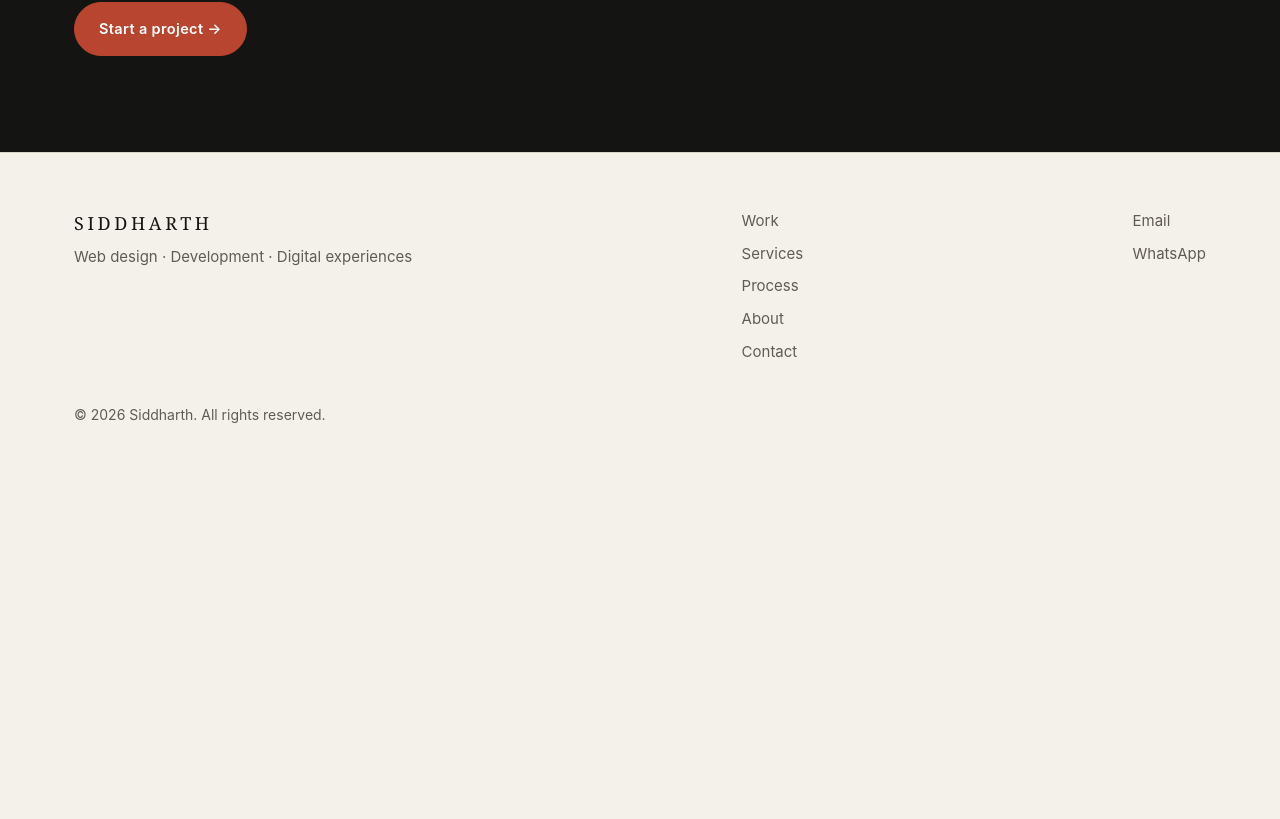
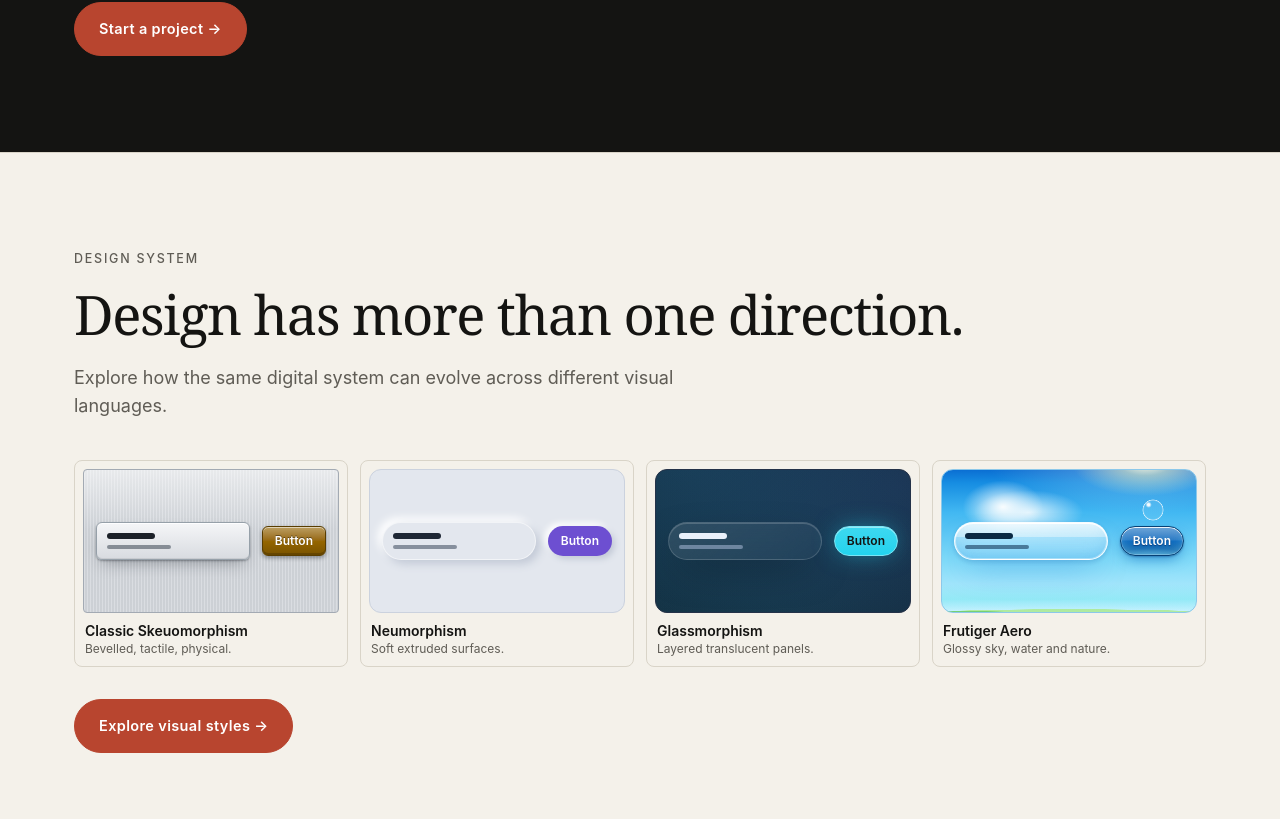
Before and after one commit to Siddharth3188/portfolio-v2, a Next.js app: page /work in a window 1280 px wide. Shown: the part 1821-2640 px from the top of the page. Before the commit the page ends 2302 px from the top, so only its background shows below. Built offline with nearby package versions, Linux system fonts and the light colour scheme.

Commit message:
Modify Work page metadata and include StyleShowcase
Updated the page metadata title and added StyleShowcase component.

```diff
--- a/app/work/page.tsx
+++ b/app/work/page.tsx
@@ -1,9 +1,10 @@
 import SectionHeading from "@/components/SectionHeading";
 import ProjectShowcase from "@/components/ProjectShowcase";
 import CTASection from "@/components/CTASection";
+import StyleShowcase from "@/components/StyleShowcase";
 import { pageMeta } from "@/lib/seo";
 
-export const metadata = pageMeta("Work — Siddharth", "Selected website projects designed and built for different businesses, audiences and goals.", "/work");
+export const metadata = pageMeta("Selected Work — Siddharth", "Selected website projects designed and built for different businesses, audiences and goals.", "/work");
 
 export default function Work() {
   return (
@@ -15,6 +16,7 @@ export default function Work() {
         </div>
       </section>
       <CTASection />
+      <StyleShowcase />
     </>
   );
 }
```
